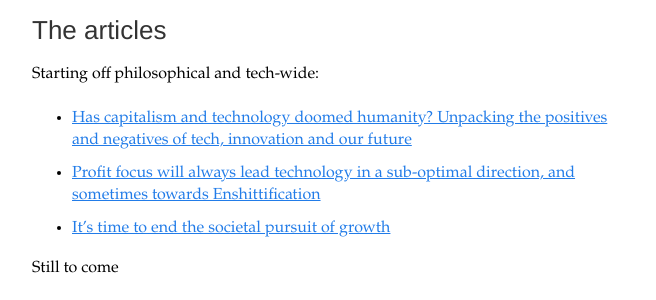
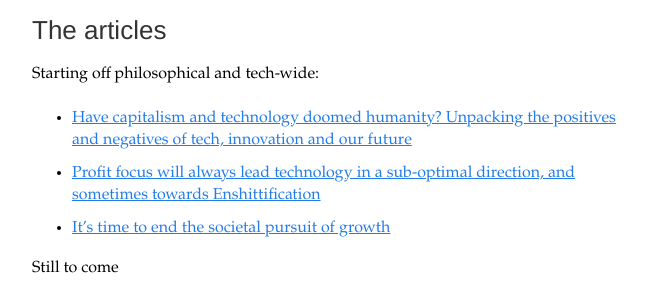
Before and after one commit to ryan-anderson-ds/ryan-anderson-ds.github.io, a Jekyll site: the page built from humanisingds.md, in a window 1280 px wide and 900 px high, scrolled down 2114 px. Shown: the part 503-803 px from the top of the window, without its empty margins (308-964 px from the left). Built offline with Jekyll 4.4.1, drawn with Linux system fonts in a browser that asks for light colours.

Commit message:
Update humanisingds.md

```diff
--- a/humanisingds.md
+++ b/humanisingds.md
@@ -43,7 +43,7 @@ We'll cover the topics of human fragility, golden ages, growth, degrowth, techno
 ## The articles
 
 Starting off philosophical and tech-wide:
-- [Has capitalism and technology doomed humanity? Unpacking the positives and negatives of tech, innovation and our future](/posts/Has-capitalism-doomed-humanity)
+- [Have capitalism and technology doomed humanity? Unpacking the positives and negatives of tech, innovation and our future](/posts/Has-capitalism-doomed-humanity)
 - [Profit focus will always lead technology in a sub-optimal direction, and sometimes towards Enshittification](/posts/Profit-focus-suboptimal)
 - [It’s time to end the societal pursuit of growth](/posts/Wrong-metric)
 
```
